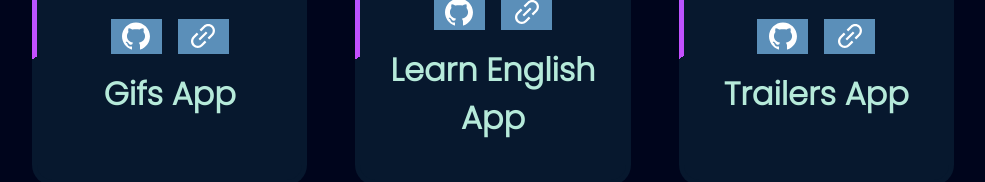
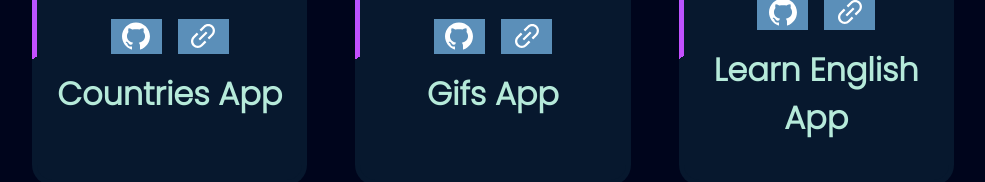
Before and after one commit to Marc1515/Portfolio, a React (Vite) app: page / in a window 1280 px wide. Shown: the part 2666-2848 px from the top of the page, without its empty margins (275-1260 px from the left). Built offline with nearby package versions, Linux system fonts and the light colour scheme; grey boxes are pictures that could not be loaded.

Commit message:
Nuevo proyecto añadido countriesApp.

```diff
--- a/src/components/Portfolio/Portfolio.js
+++ b/src/components/Portfolio/Portfolio.js
@@ -5,52 +5,60 @@ import montsiaClinicAppImg from "./../../assets/img/montsiaClinicApp.png";
 import annaAppImg from "./../../assets/img/annaApp.png";
 import euromafeAppImg from "./../../assets/img/euromafeApp.png";
 import gifsAppImg from "./../../assets/img/gifsApp.png";
+import countriesApp from "./../../assets/img/countriesApp.png";
 
 const PortfolioQuestions = [
   {
     id: 1,
+    nombre: "Countries App",
+    githubURL: "https://github.com/Marc1515/CountriesApp",
+    pageURL: "https://countries.marcespana.com/",
+    img: countriesApp,
+  },
+  {
+    id: 2,
     nombre: "Gifs App",
     githubURL: "https://github.com/Marc1515/gifs-app",
     pageURL: "https://gifs.marcespana.com",
     img: gifsAppImg,
   },
   {
-    id: 2,
+    id: 3,
     nombre: "Learn English App",
     githubURL: "https://github.com/Marc1515/learn-english",
     pageURL: "https://learning.marcespana.com",
     img: learrnAppImg,
   },
   {
-    id: 3,
+    id: 4,
     nombre: "Trailers App",
     githubURL: "https://github.com/Marc1515/movieapp-youtube",
     pageURL: "https://trailers.marcespana.com",
     img: trailersAppImg,
   },
   {
-    id: 4,
+    id: 5,
     nombre: "Weather App",
     githubURL: "https://github.com/Marc1515/openweather",
     pageURL: "https://theweather.marcespana.com",
     img: weatherAppImg,
   },
   {
-    id: 5,
+    id: 6,
     nombre: "Montsia Clinic App",
     githubURL: null,
     pageURL: "https://montsiaclinic.marcespana.com/",
     img: montsiaClinicAppImg,
   },
   {
-    id: 6,
+    id: 7,
     nombre: "Tienda Anna App",
     githubURL: null,
     pageURL: "https://anna.marcespana.com/",
     img: annaAppImg,
   },
   {
-    id: 7,
+    id: 8,
     nombre: "Euromafe App",
     githubURL: null,
     pageURL: "https://euromafe.marcespana.com",
```
